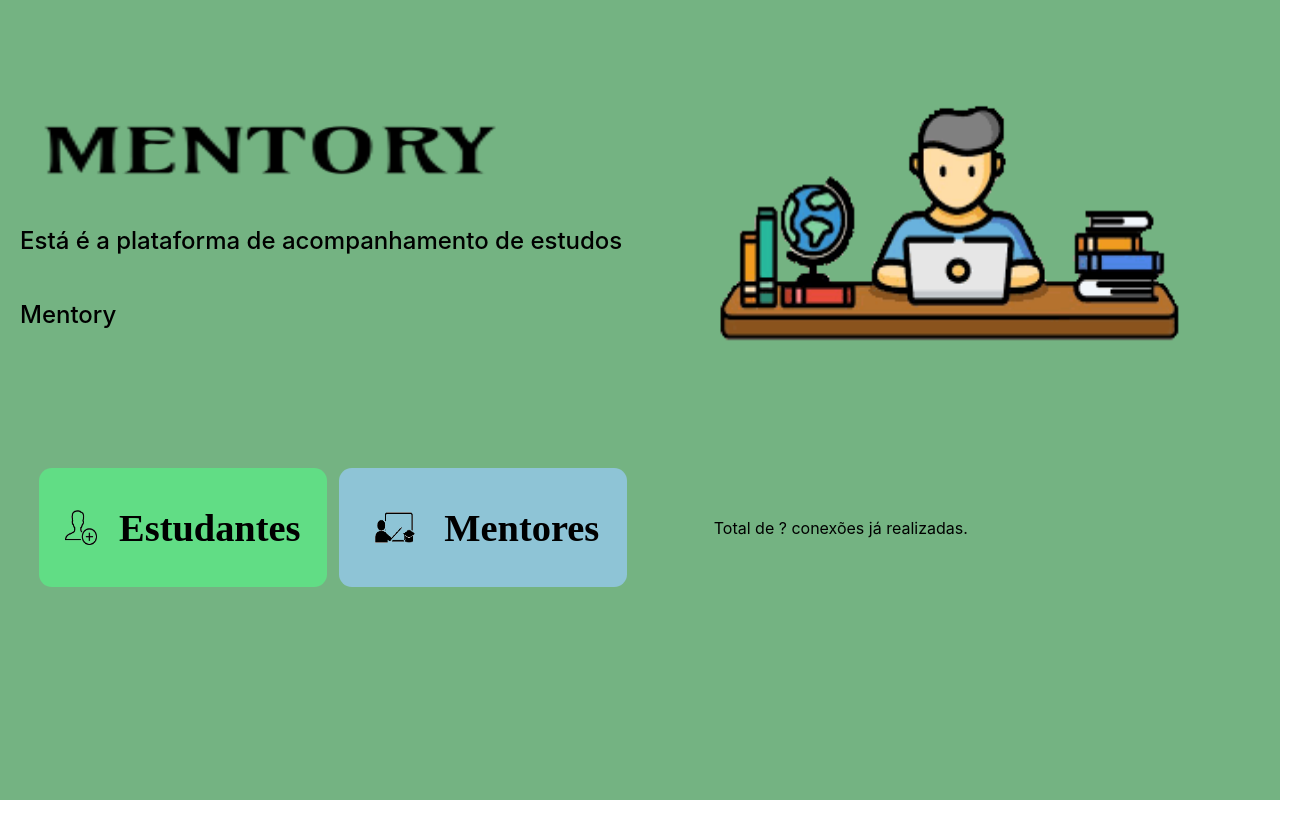
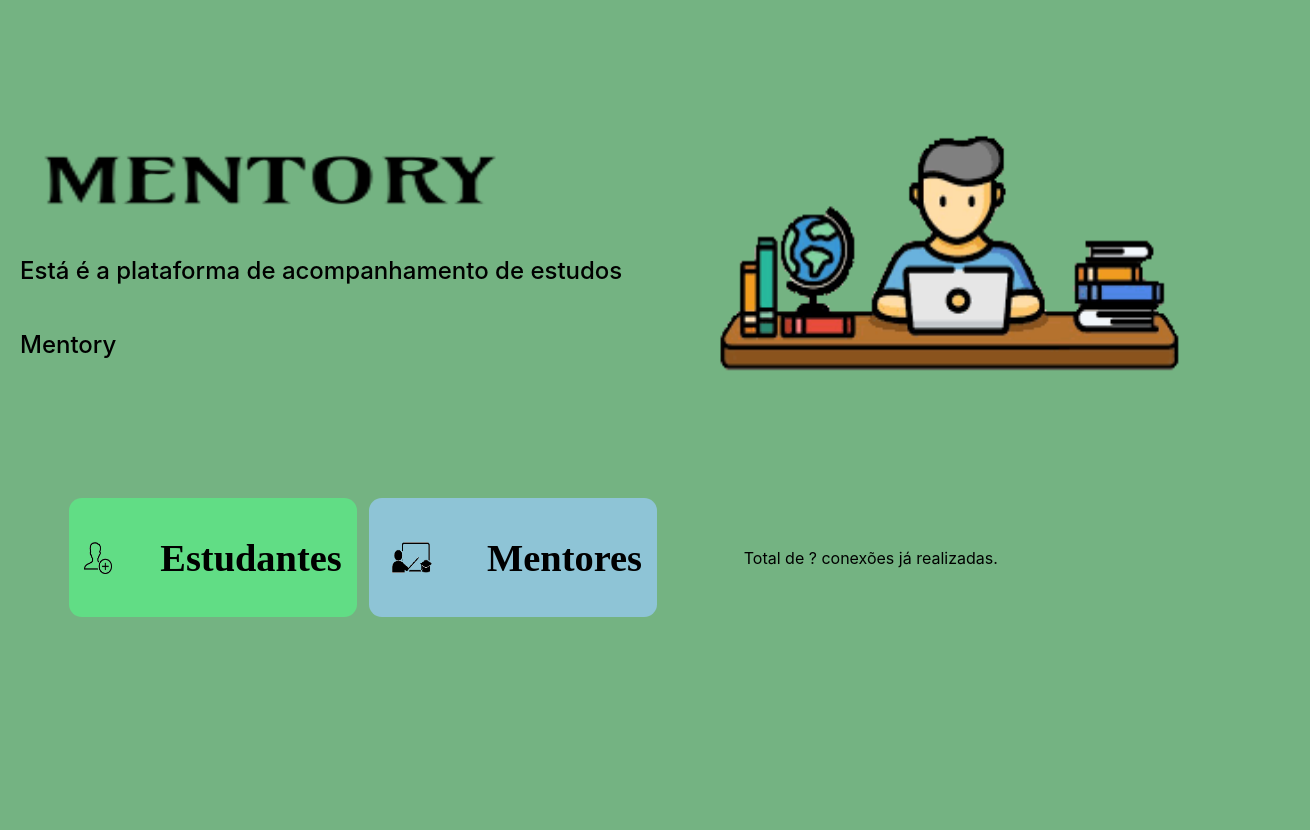
Before and after one commit to gleydson-delcho/Projeto-Mentory, a React (Create React App) app in the folder frontend/: page / in a window 1280 px wide. Shown: the whole page, 1310 px wide, since content can reach past the window. Built offline with nearby package versions, Linux system fonts and the light colour scheme.

Commit message:
modifica a apresentação do layout

```diff
--- a/frontend/src/components/home/Home.css
+++ b/frontend/src/components/home/Home.css
@@ -5,34 +5,19 @@
 
 
 
-html, body {
+body, html {
+    background-color: rgb(116, 179, 130);
     width: 100vw;
     height: 100vh;
-    display: flex;
     align-items: center;
     justify-content: center;
 }
 
-.page-landing {
-    width: 100vw;
-    height: 100vh;
-    background-color: rgb(116, 179, 130);
-
-}
 
 .page-landing img {
     width: 600px;
     height: 300px;
 }
-
-.page-landing .buttons-container {
-    display: grid;
-}
-
-.buttons {
-    display: flex;
-}
-
 
 .buttons-container a {
     width: 18rem;
@@ -55,9 +40,9 @@ html, body {
 }
 
 .buttons-container a img {
-    width: 2rem;
-    height: 2.2rem;
-    margin-right: 1.4rem;
+    width: 1.8rem;
+    height: 2rem;
+    margin-right: 3rem;
 }
 
 .buttons-container a.master img {
--- a/frontend/src/components/main/App.css
+++ b/frontend/src/components/main/App.css
@@ -0,0 +1,4 @@
+body, html {
+    height: 100vh;
+    width: 100vw;
+}
```
